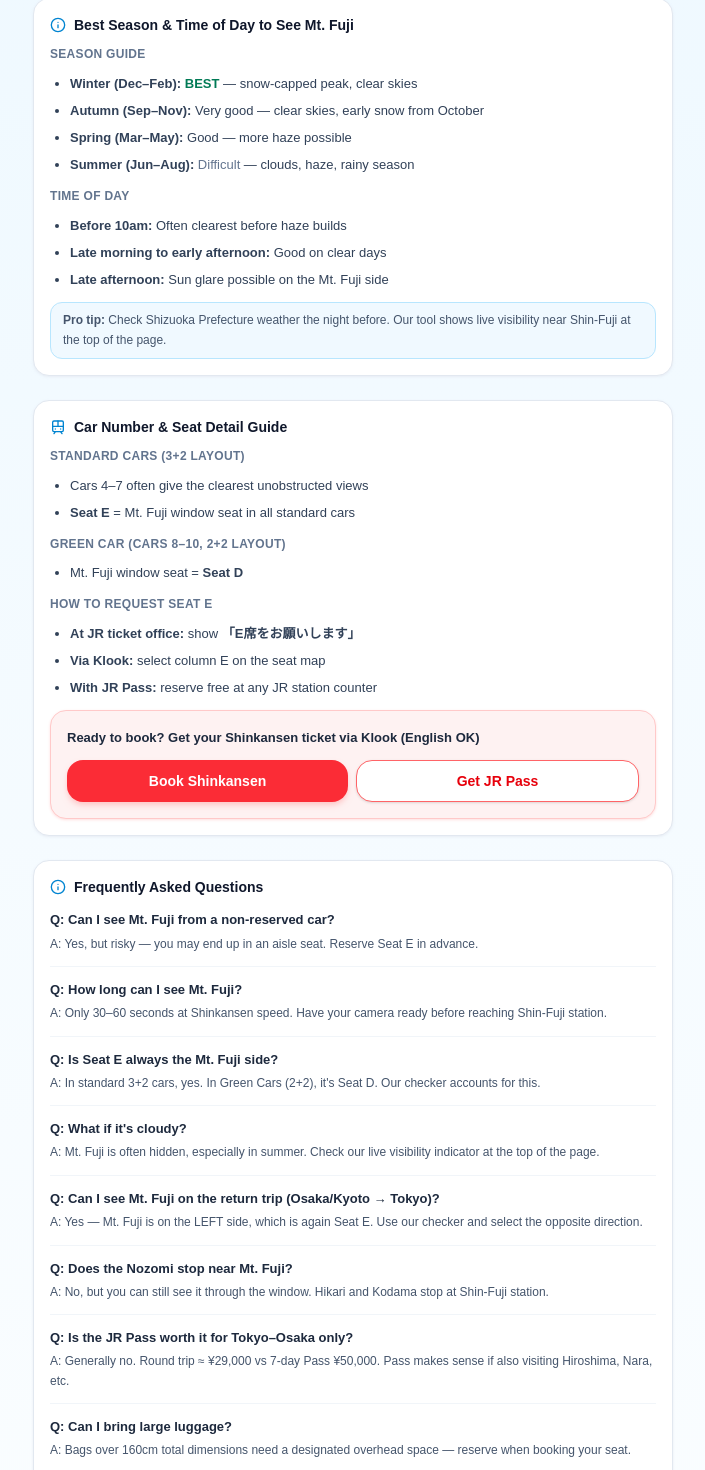
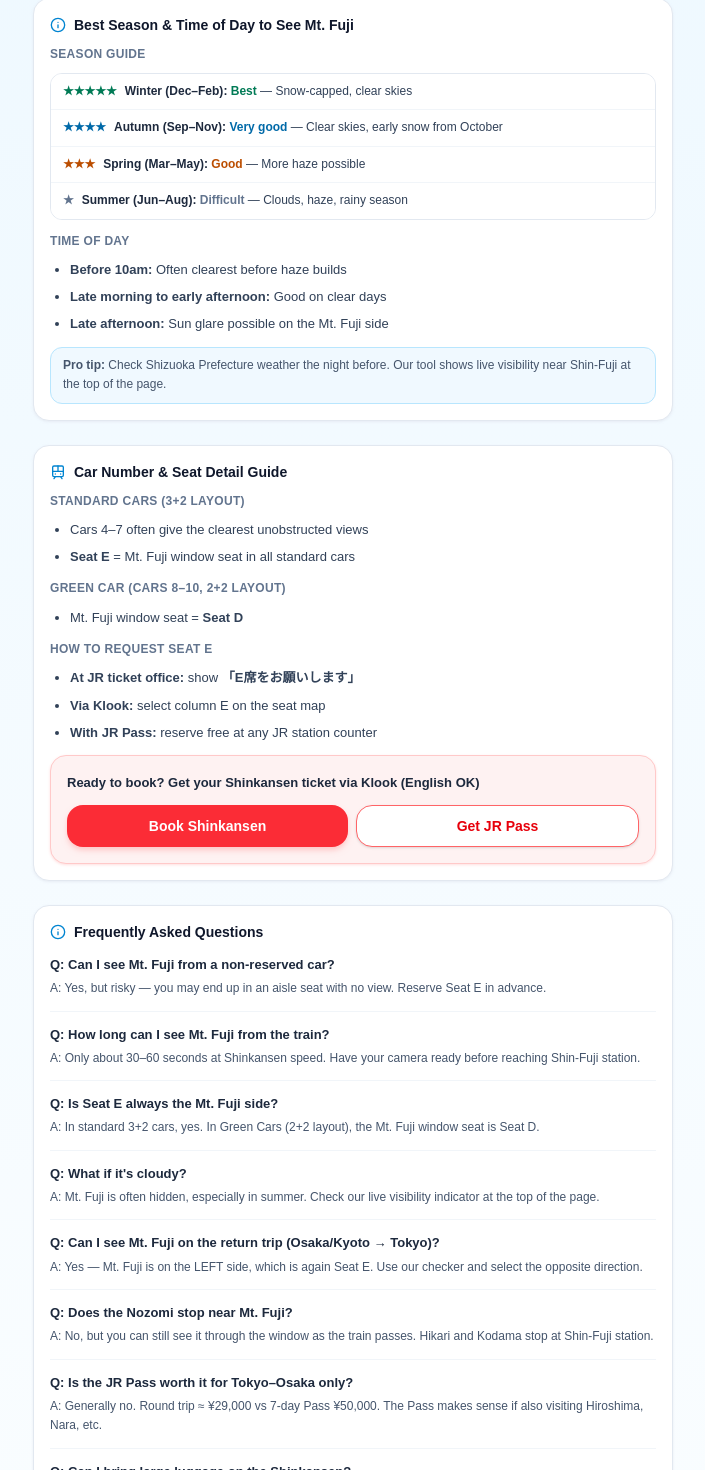
Before and after one commit to foot420tsubasa-del/shinkansen-fuji-checker, a Next.js app: page /guide in a window 1280 px wide. Shown: the part 2257-3727 px from the top of the page, without its empty margins (287-992 px from the left). Built offline with nearby package versions, Linux system fonts and the light colour scheme.

Commit message:
feat: update guide meta, add JR Pass/FAQ sections, card-style travel essentials

```diff
--- a/app/guide/page.tsx
+++ b/app/guide/page.tsx
@@ -271,22 +271,23 @@
               Best Season &amp; Time of Day to See Mt. Fuji
             </h2>
             <p className="mb-2 font-semibold text-[12px] uppercase tracking-wide text-slate-500">Season guide</p>
-            <ul className="list-disc pl-5 space-y-1.5">
-              <li>
-                <span className="font-semibold">Winter (Dec–Feb):</span>{" "}
-                <span className="text-emerald-700 font-semibold">BEST</span> — snow-capped peak, clear skies
-              </li>
-              <li>
-                <span className="font-semibold">Autumn (Sep–Nov):</span> Very good — clear skies, early snow from October
-              </li>
-              <li>
-                <span className="font-semibold">Spring (Mar–May):</span> Good — more haze possible
-              </li>
-              <li>
-                <span className="font-semibold">Summer (Jun–Aug):</span>{" "}
-                <span className="text-slate-500">Difficult</span> — clouds, haze, rainy season
-              </li>
-            </ul>
+            <div className="divide-y divide-slate-100 rounded-xl border border-slate-200 overflow-hidden text-[12px]">
+              {[
+                { season: "Winter (Dec–Feb)", stars: "★★★★★", rating: "Best", note: "Snow-capped, clear skies", color: "text-emerald-700" },
+                { season: "Autumn (Sep–Nov)", stars: "★★★★", rating: "Very good", note: "Clear skies, early snow from October", color: "text-sky-700" },
+                { season: "Spring (Mar–May)", stars: "★★★", rating: "Good", note: "More haze possible", color: "text-amber-700" },
+                { season: "Summer (Jun–Aug)", stars: "★", rating: "Difficult", note: "Clouds, haze, rainy season", color: "text-slate-500" },
+              ].map(({ season, stars, rating, note, color }) => (
+                <div key={season} className="flex items-start gap-2 px-3 py-2 bg-white">
+                  <span className={`shrink-0 font-semibold ${color}`}>{stars}</span>
+                  <div>
+                    <span className="font-semibold text-slate-800">{season}:</span>{" "}
+                    <span className={`font-semibold ${color}`}>{rating}</span>
+                    {" "}— {note}
+                  </div>
+                </div>
+              ))}
+            </div>
             <p className="mt-3 mb-2 font-semibold text-[12px] uppercase tracking-wide text-slate-500">Time of day</p>
             <ul className="list-disc pl-5 space-y-1.5">
               <li>
@@ -348,15 +349,15 @@
               {[
                 {
                   q: "Can I see Mt. Fuji from a non-reserved car?",
-                  a: "Yes, but risky — you may end up in an aisle seat. Reserve Seat E in advance.",
+                  a: "Yes, but risky — you may end up in an aisle seat with no view. Reserve Seat E in advance.",
                 },
                 {
-                  q: "How long can I see Mt. Fuji?",
-                  a: "Only 30–60 seconds at Shinkansen speed. Have your camera ready before reaching Shin-Fuji station.",
+                  q: "How long can I see Mt. Fuji from the train?",
+                  a: "Only about 30–60 seconds at Shinkansen speed. Have your camera ready before reaching Shin-Fuji station.",
                 },
                 {
                   q: "Is Seat E always the Mt. Fuji side?",
-                  a: "In standard 3+2 cars, yes. In Green Cars (2+2), it's Seat D. Our checker accounts for this.",
+                  a: "In standard 3+2 cars, yes. In Green Cars (2+2 layout), the Mt. Fuji window seat is Seat D.",
                 },
                 {
                   q: "What if it's cloudy?",
@@ -368,23 +369,23 @@
                 },
                 {
                   q: "Does the Nozomi stop near Mt. Fuji?",
-                  a: "No, but you can still see it through the window. Hikari and Kodama stop at Shin-Fuji station.",
+                  a: "No, but you can still see it through the window as the train passes. Hikari and Kodama stop at Shin-Fuji station.",
                 },
                 {
                   q: "Is the JR Pass worth it for Tokyo–Osaka only?",
-                  a: "Generally no. Round trip ≈ ¥29,000 vs 7-day Pass ¥50,000. Pass makes sense if also visiting Hiroshima, Nara, etc.",
+                  a: "Generally no. Round trip ≈ ¥29,000 vs 7-day Pass ¥50,000. The Pass makes sense if also visiting Hiroshima, Nara, etc.",
                 },
                 {
-                  q: "Can I bring large luggage?",
-                  a: "Bags over 160cm total dimensions need a designated overhead space — reserve when booking your seat.",
+                  q: "Can I bring large luggage on the Shinkansen?",
+                  a: "Bags with total dimensions over 160cm need a designated overhead space — reserve when booking your seat.",
                 },
                 {
                   q: "Is there WiFi on the Shinkansen?",
-                  a: "Onboard WiFi exists but can be unreliable. A Japan eSIM is recommended for consistent connectivity.",
+                  a: "Onboard WiFi exists but can be unreliable. A Japan eSIM is recommended for consistent connectivity throughout your trip.",
                 },
                 {
-                  q: "Best way to book as a foreigner?",
-                  a: "Klook — fully English, instant mobile voucher, seat selection including Seat E.",
+                  q: "What is the best way to book as a foreigner?",
+                  a: "Klook — fully in English, instant mobile voucher, and you can select Seat E on the seat map.",
                 },
               ].map(({ q, a }) => (
                 <div key={q} className="border-b border-slate-100 pb-3 last:border-0 last:pb-0">
```
